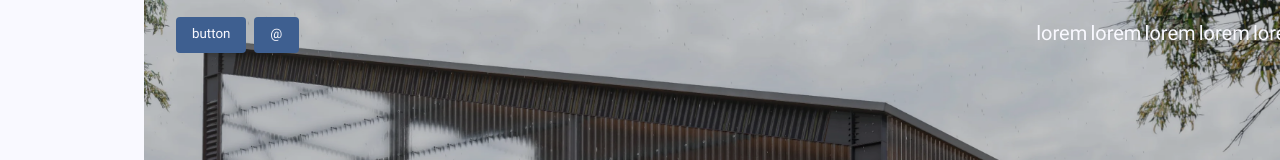
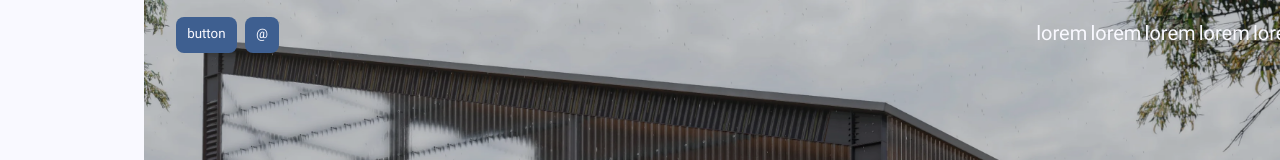
Before and after one commit to nazaninjh/sourcing, a Next.js app: page / in a window 1280 px wide. Shown: the top 160 px of the page. Built offline with nearby package versions, Linux system fonts and the light colour scheme.

Commit message:
Add breakpoints sass map

```diff
--- /dev/null
+++ b/src/app/styles/_breakpoints.scss
@@ -0,0 +1,8 @@
+@use "./functions";
+$breakpoints: (
+  sm: 40rem,
+  md: 48rem,
+  lg: 64rem,
+  xl: 80rem,
+  2xl: 90rem,
+);
--- a/src/app/styles/_mixins.scss
+++ b/src/app/styles/_mixins.scss
@@ -1,16 +1,29 @@
 @use "./functions" as fn;
 @use "./variables" as vars;
+@use "./breakpoints" as br;
+
+@use "sass:map";
 
 @mixin GlobalBtn($bg: vars.$color-primary, $color: vars.$text-light) {
   background-color: $bg;
   color: $color;
-  padding: 0.5rem 1rem;
+  padding: 0.5rem 0.7rem;
   border: none;
-  border-radius: fn.px_to_rem(4);
+  border-radius: fn.px_to_rem(8);
   outline: none;
 
-  width: 100%;
+  width: auto;
 
   text-align: center;
   font-family: inherit;
 }
+
+@mixin mq($key) {
+  $size: map-get(
+    $map: br.$breakpoints,
+    $key: $key,
+  );
+  @media (min-width: $size) {
+    @content;
+  }
+}
```
